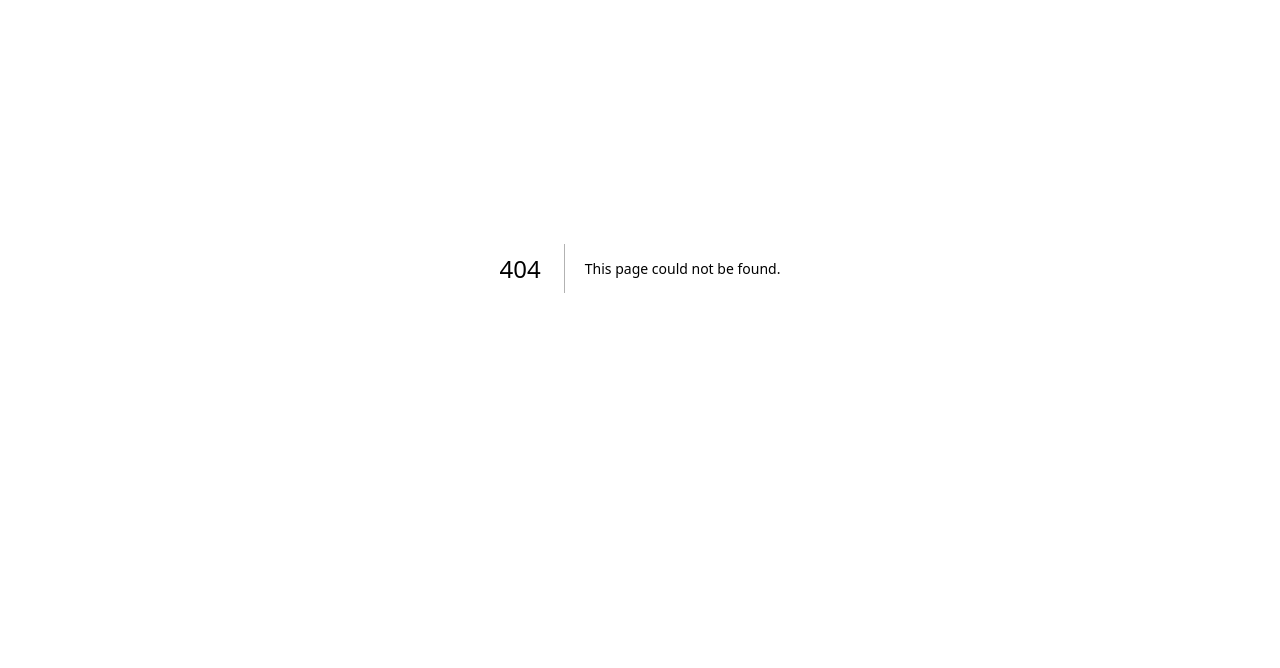
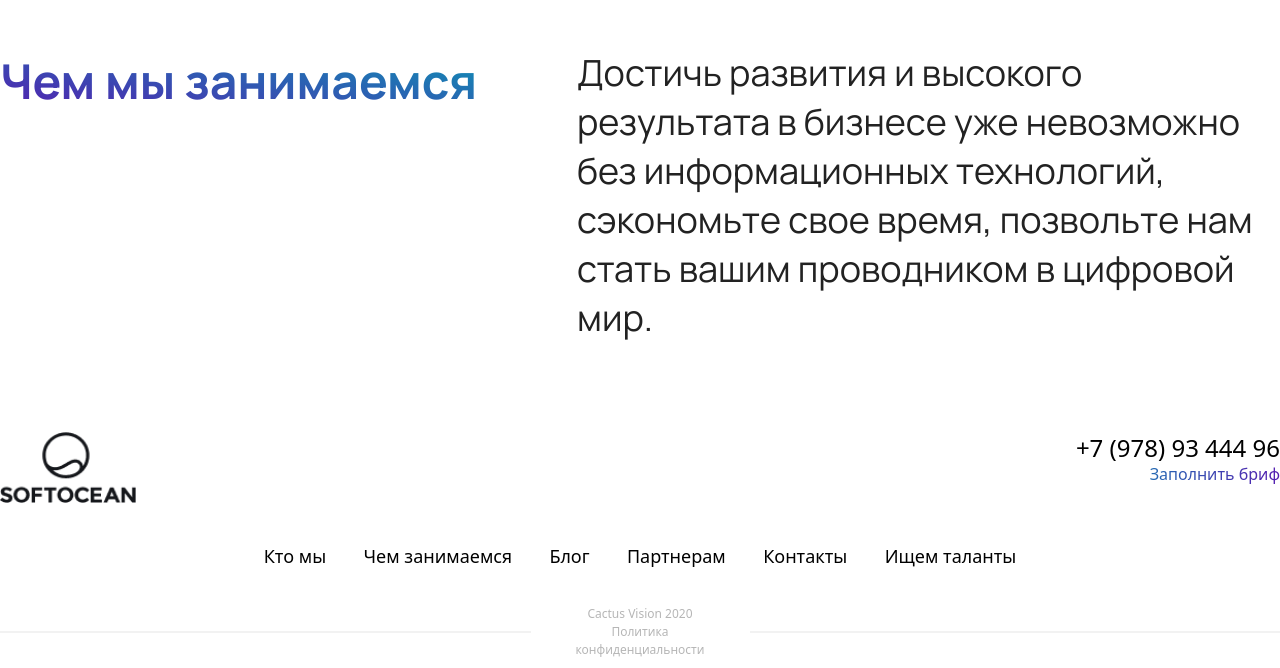
Before and after one commit to Softocean/softocean_landing, a Next.js app: page /what-we-do in a window 1280 px wide. Before the commit this address had no page. Shown: the part 132-800 px from the top of the page. Built offline with nearby package versions, Linux system fonts and the light colour scheme.

Commit message:
part done

```diff
--- a/src/app/layout.tsx
+++ b/src/app/layout.tsx
@@ -4,8 +4,14 @@ import { Manrope } from 'next/font/google';
 import { Open_Sans } from 'next/font/google';
 import Footer from '@/components/footer';
 
-const manrope = Manrope({ subsets: ['latin', 'cyrillic'] });
-const openSans = Open_Sans({ subsets: ['latin', 'cyrillic'] });
+const manrope = Manrope({
+  subsets: ['latin', 'cyrillic'],
+  variable: '--font-manrope'
+});
+const openSans = Open_Sans({
+  subsets: ['latin', 'cyrillic'],
+  variable: '--font-openSans'
+});
 
 export const metadata: Metadata = {
   title: 'Create Next App',
@@ -15,7 +21,7 @@ export const metadata: Metadata = {
 export default function RootLayout({ children }: { children: React.ReactNode }) {
   return (
     <html lang="en">
-      <body className={`${manrope.className} ${openSans.className} bg-white`}>
+      <body className={`${manrope.variable} ${openSans.variable} bg-white`}>
         {children}
         <section className="mb-10 mt-[90px]">
           <Footer />
--- /dev/null
+++ b/src/app/what-we-do/page.tsx
@@ -0,0 +1,27 @@
+import React from 'react';
+
+
+export default function whatWeDo () {
+  return (
+    <div
+      className="
+        mx-auto
+        max-w-[1507px]
+        gap-[130px] max-2xl:gap-[100px] max-xl:gap-[70px] max-lg:gap-[40px]
+        mt-[180px] flex w-fit flex-row items-center
+        font-manrope"
+      >
+        <h3 className="text-xl font-bold whitespace-nowrap self-start
+        bg-gradient-main from-deep-sky-blue to-rebecca-purple bg-clip-text text-transparent">
+          Чем мы занимаемся
+        </h3>
+        <p
+          className="
+            flex w-fit flex-row font-normal
+            max-w-[900px] text-lg text-dark-as-night
+            gap-[120px] max-2xl:gap-[100px] max-xl:gap-[80px] max-lg:gap-[60px]">
+            Достичь развития и высокого результата в бизнесе уже невозможно без информационных технологий, сэкономьте свое время, позвольте нам стать вашим проводником в цифровой мир.
+        </p>
+    </div>
+  );
+}
--- a/src/components/navBar/index.tsx
+++ b/src/components/navBar/index.tsx
@@ -37,8 +37,9 @@ const NavBar: FC<{ children: React.ReactNode }> = ({
       <div className="bg-white pt-[42px] pb-[150px] flex flex-col">
         <ul
           className="
-            relative flex  mb-[100px]
-            ml-[490px] max-2xl:ml-[250px] max-xl:ml-[140px] max-lg:mx-[20px]">
+            relative flex mb-[100px]
+            ml-[490px] max-2xl:ml-[250px] max-xl:ml-[140px] max-lg:mx-[20px]"
+          >
           {navButtonsData.map((button, index) => {
             return (
               <Link
--- a/tailwind.config.ts
+++ b/tailwind.config.ts
@@ -38,6 +38,10 @@ const config: Config = {
       backgroundImage: {
         'gradient-main': 'linear-gradient(190deg, var(--tw-gradient-stops))',
       },
+      fontFamily: {
+        manrope: ['var(--font-manrope)'],
+        openSans: ['var(--font-openSans)'],
+      },
     },
   },
   plugins: [],
```
